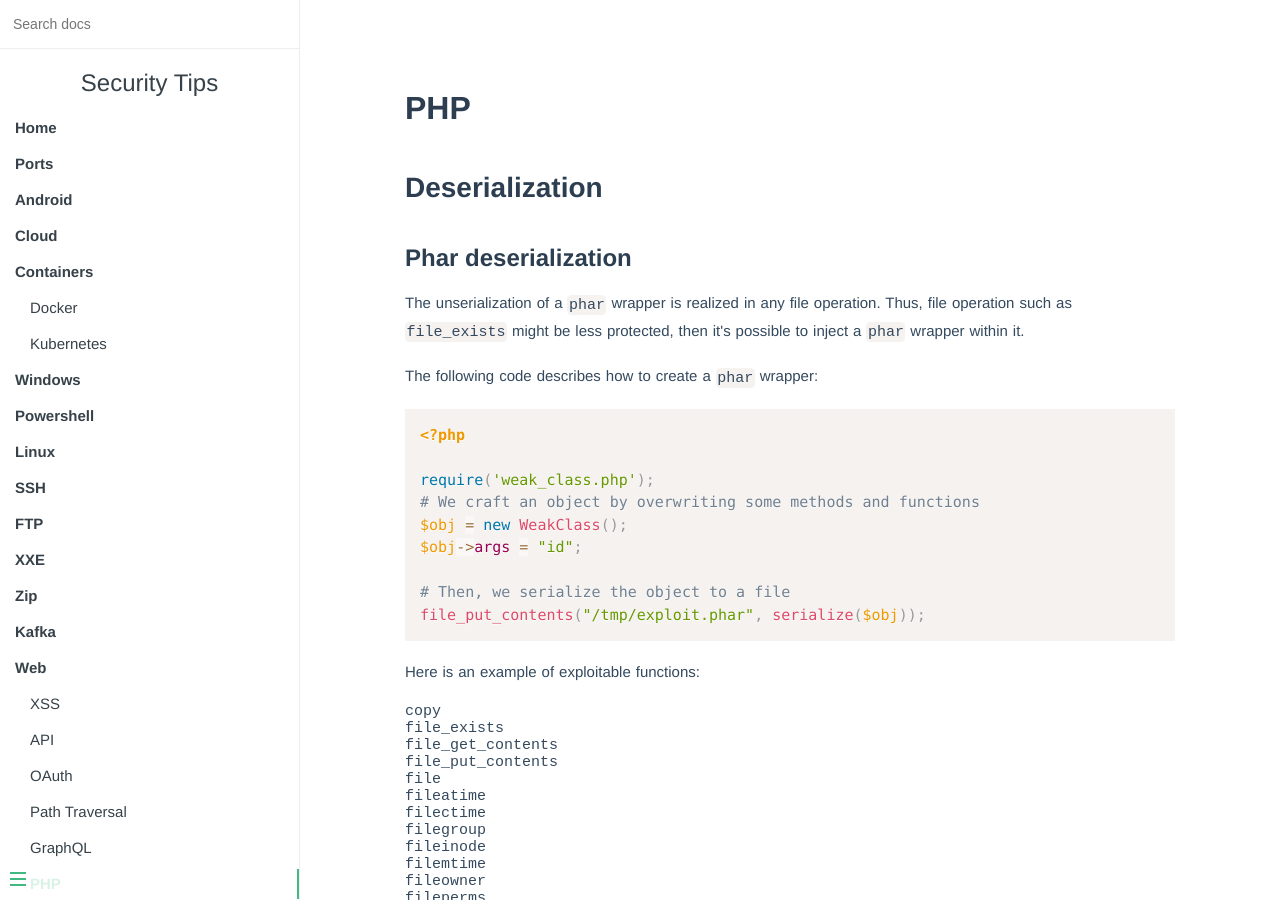
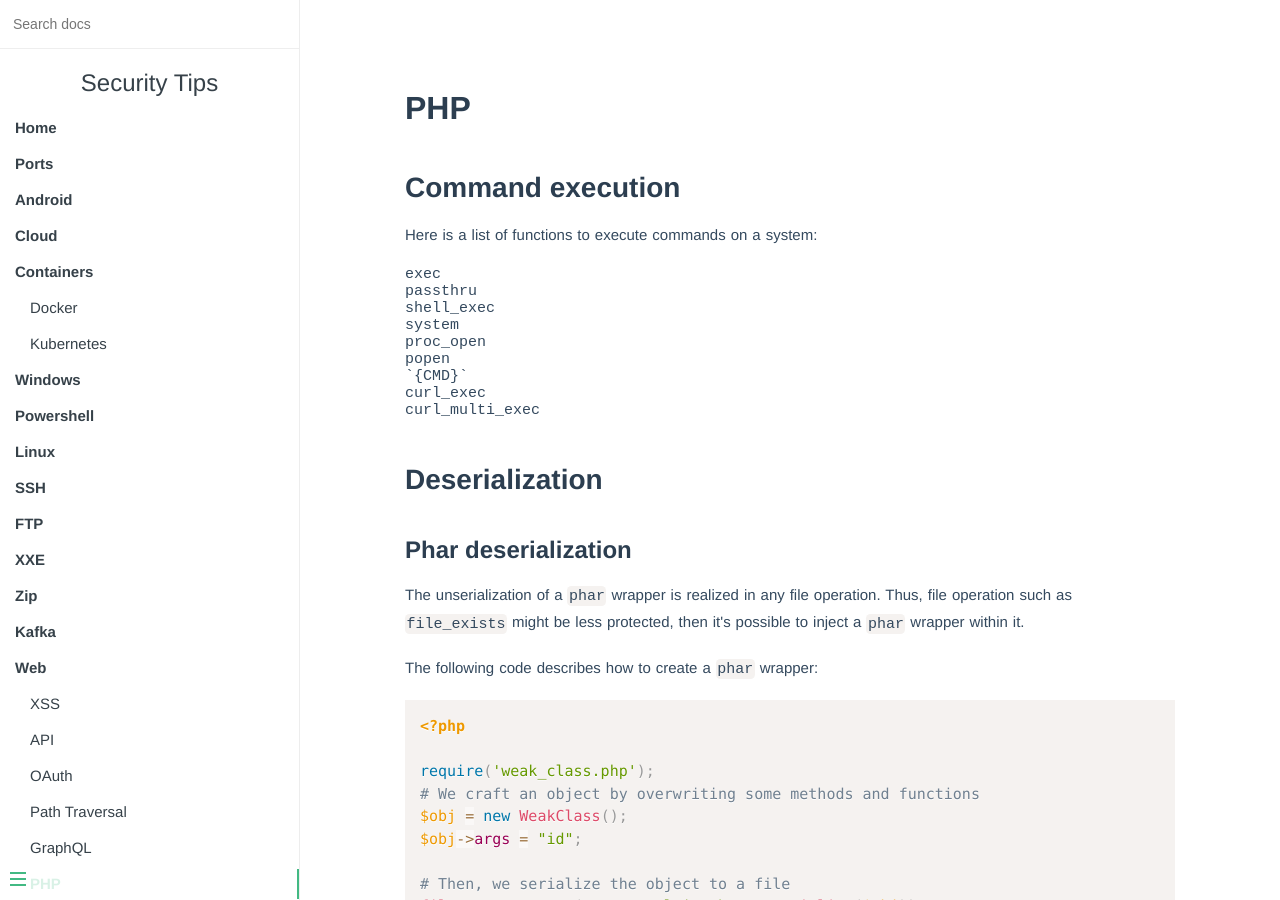
Before and after one commit to vincd/security-tips, an MkDocs documentation site: the page built from docs/php.md, in a window 1280 px wide and 900 px high. Built offline with MkDocs 1.6.1, drawn with Linux system fonts in a browser that asks for light colours.

Commit message:
Add PHP functions to execute commands

````diff
--- a/docs/php.md
+++ b/docs/php.md
@@ -1,4 +1,21 @@
 # PHP
+
+## Command execution
+
+Here is a list of functions to execute commands on a system:
+
+```
+exec
+passthru
+shell_exec
+system
+proc_open
+popen
+`{CMD}`
+curl_exec
+curl_multi_exec
+```
+
 
 ## Deserialization
 
````
